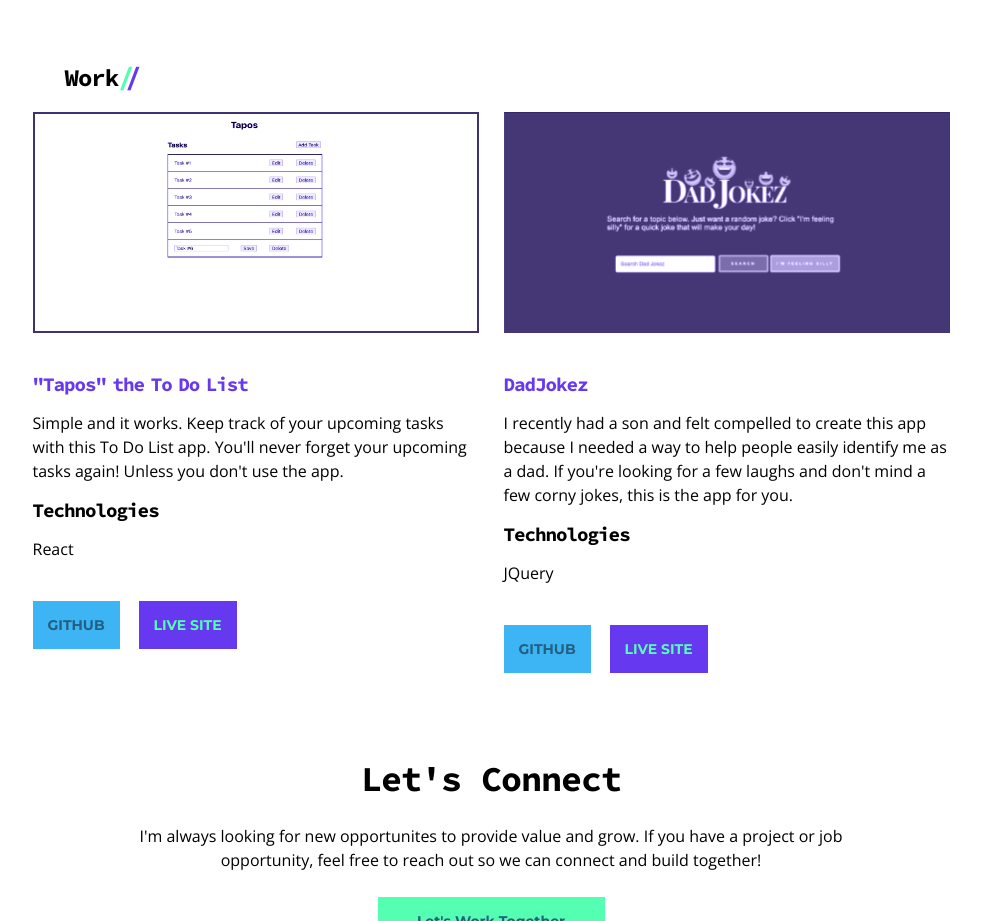
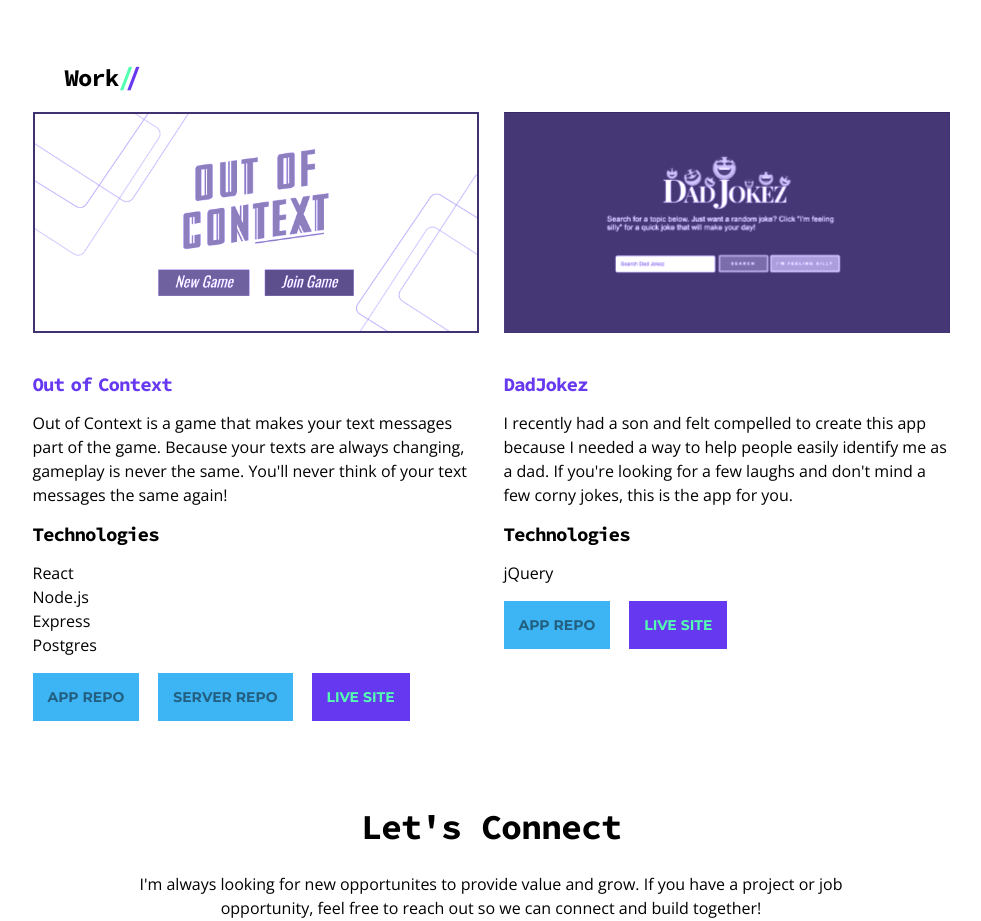
Before and after one commit to groverrichardson/portfolio, a plain HTML site: page index.html in a window 1280 px wide. Shown: the part 1939-2860 px from the top of the page, without its empty margins (149-1130 px from the left). Drawn offline with nearby package versions, Linux system fonts and the light colour scheme.

Commit message:
Added out of context game to portfolio.

```diff
--- a/index.html
+++ b/index.html
@@ -301,28 +301,40 @@
             <div class="projects-container">
                 <div class="project-container project-one">
                     <img
-                        src="/assets/to-do-list-screenshot.png"
+                        src="/assets/out-of-context-screenshot.png"
                         alt="ToDo list project screenshot"
                         class="project-image to-do"
                     />
                     <div class="overlay"></div>
-                    <h5 class="project-title">"Tapos" the To Do List</h5>
+                    <h5 class="project-title">Out of Context</h5>
                     <p class="project-description">
-                        Simple and it works. Keep track of your upcoming tasks
-                        with this To Do List app. You'll never forget your
-                        upcoming tasks again! Unless you don't use the app.
+                        Out of Context is a game that makes your text messages
+                        part of the game. Because your texts are always
+                        changing, gameplay is never the same. You'll never think
+                        of your text messages the same again!
                     </p>
                     <h5 class="technologies-header">Technologies</h5>
-                    <p class="technologies-copy">React</p>
+                    <ul class="technologies">
+                        <li class="technologies-copy">React</li>
+                        <li class="technologies-copy">Node.js</li>
+                        <li class="technologies-copy">Express</li>
+                        <li class="technologies-copy">Postgres</li>
+                    </ul>
                     <div class="work-button-container">
                         <a
-                            href="https://github.com/groverrichardson/to-do-list"
+                            href="https://github.com/groverrichardson/out-of-context-app"
                             class="github-button"
                             target="_blank"
-                            >Github</a
+                            >App Repo</a
                         >
                         <a
-                            href="https://to-do-list-beta-drab.vercel.app/"
+                            href="https://github.com/groverrichardson/out-of-context-server"
+                            class="github-button"
+                            target="_blank"
+                            >Server Repo</a
+                        >
+                        <a
+                            href="https://out-of-context-app.vercel.app/"
                             class="live-button"
                             target="_blank"
                             >Live Site</a
@@ -345,13 +357,15 @@
                         you.
                     </p>
                     <h5 class="technologies-header">Technologies</h5>
-                    <p class="technologies-copy">JQuery</p>
+                    <ul class="technologies">
+                        <li class="technologies-copy">jQuery</li>
+                    </ul>
                     <div class="work-button-container">
                         <a
                             href="https://github.com/groverrichardson/dad-jokez"
                             class="github-button"
                             target="_blank"
-                            >Github</a
+                            >App Repo</a
                         >
                         <a
                             href="https://dad-jokez.vercel.app/"
--- a/style.sass
+++ b/style.sass
@@ -497,7 +497,7 @@
         margin-left: 2.5vw
 
 .technologies-copy
-    margin-bottom: 40px
+    margin-bottom: 0px
 
 .projects-container
     display: flex
```
Also changed, not shown: assets/out-of-context-screenshot.png (added), style.css, 3 other files.
